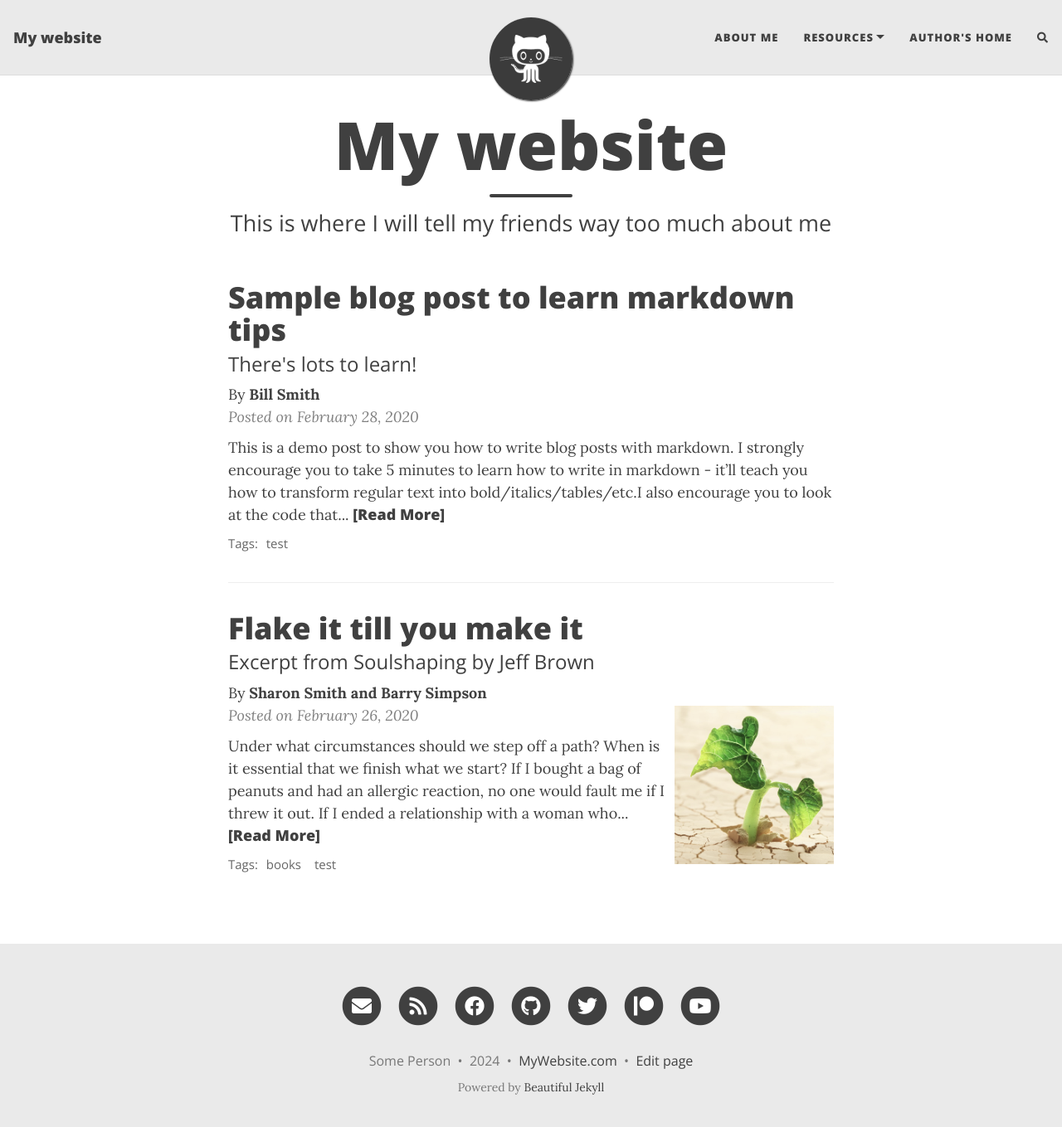
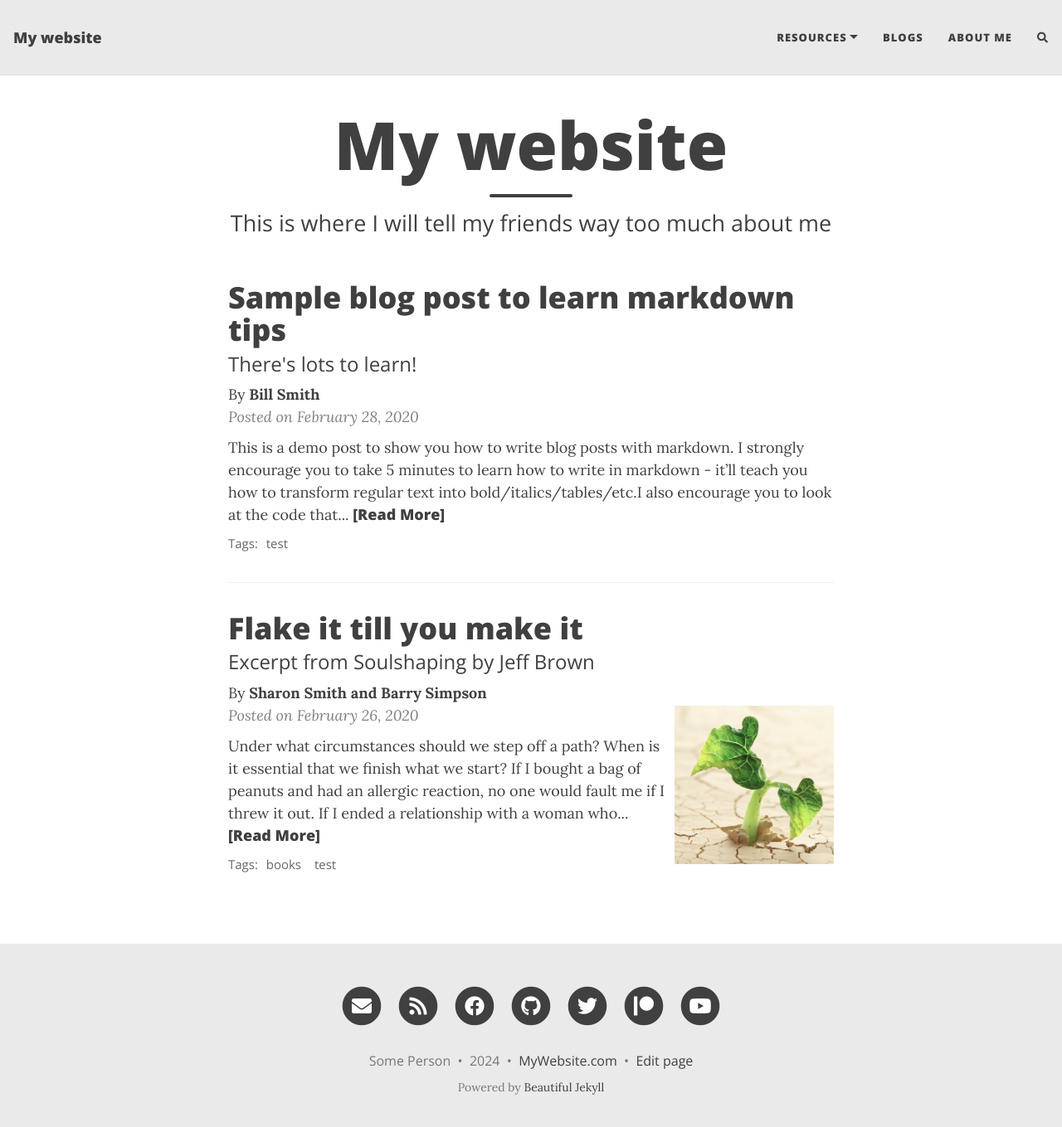
Before and after one commit to solvedlogic/myblog, a Jekyll site: the page built from index.html, in a window 1280 px wide and 1372 px high. Shown: the top 1359 px of the window at 83% size. Built offline with Jekyll 4.4.1, drawn with Linux system fonts in a browser that asks for light colours; nearby versions of some CDN libraries; the list of posts is cut into pages by our own code; comment, search, counter and statistics services are not loaded.

Commit message:
Update _config.yml

```diff
--- a/_config.yml
+++ b/_config.yml
@@ -20,11 +20,11 @@ author: Some Person
 ###############################################
 
 navbar-links:
-  About Me: "aboutme"
   Resources:
     - Beautiful Jekyll: "https://beautifuljekyll.com"
     - Learn markdown: "https://www.markdowntutorial.com/"
-  Author's home: "https://deanattali.com"
+  Blogs :
+  About Me: "aboutme"
 
 ################
 # --- Logo --- #
@@ -32,7 +32,7 @@ navbar-links:
 
 # Image to show in the navigation bar - works best with a square image
 # Remove this parameter if you don't want an image in the navbar
-avatar: "/assets/img/avatar-icon.png"
+# avatar: "/assets/img/avatar-icon.png"
 
 # By default, the image is cut into a circle. You can disable this behaviour by setting 'round-avatar: false'
 round-avatar: true
```
